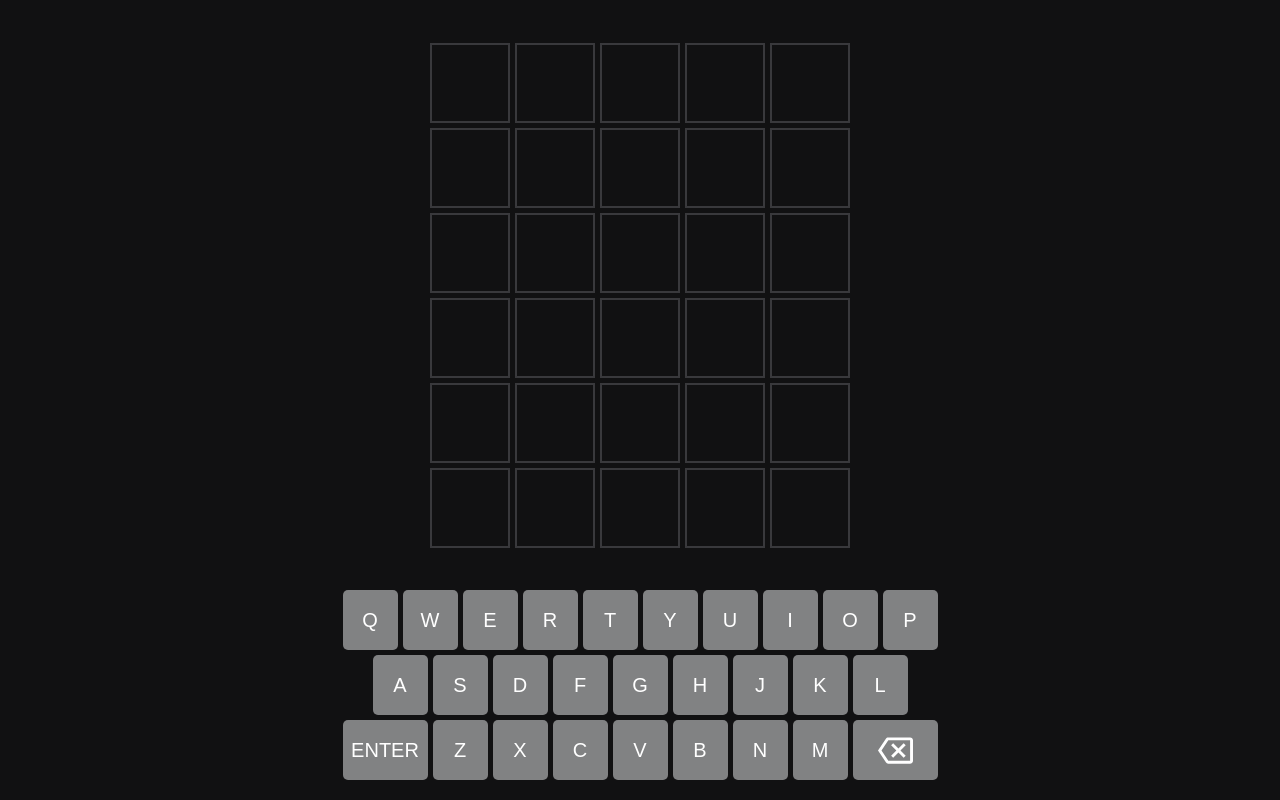
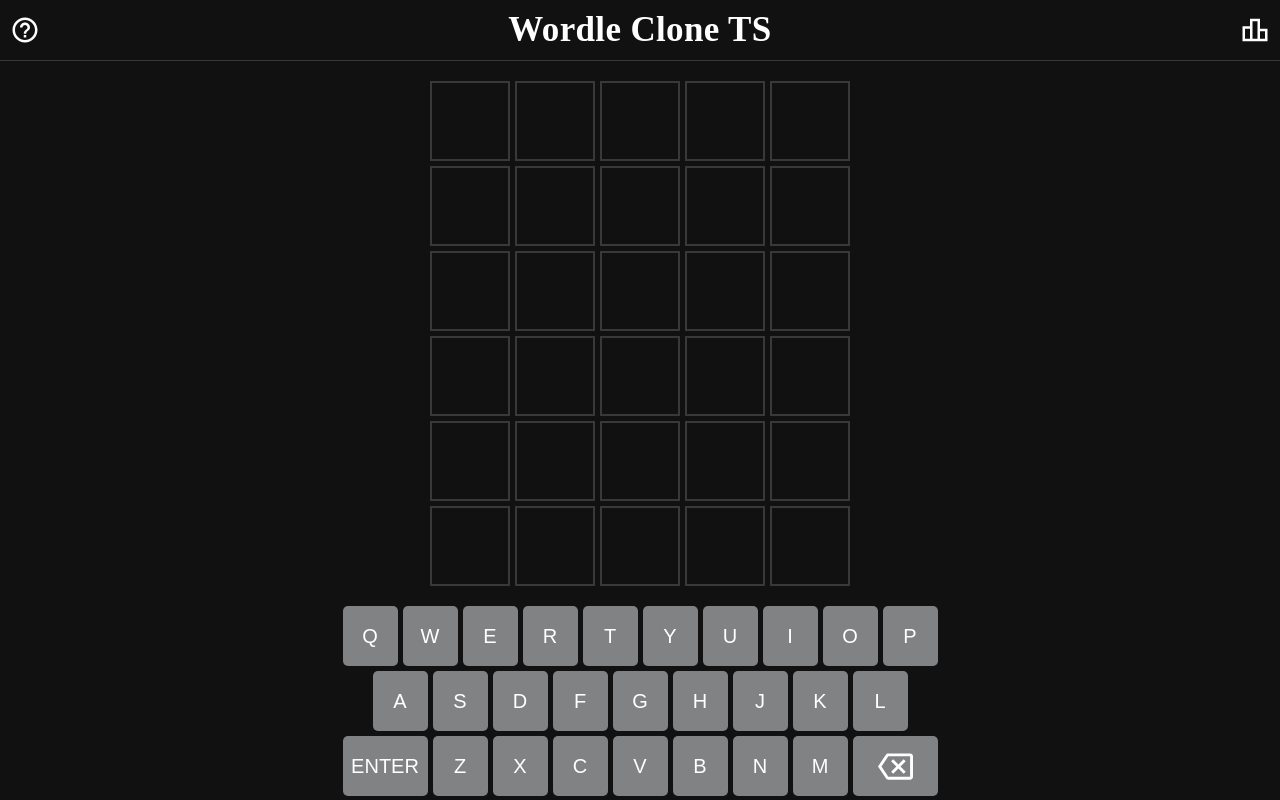
Before and after one commit to fpladano/ts-wordle-clone, a website with bundled scripts: page public/index.html in a window 1280 px wide. Built offline with nearby package versions, Linux system fonts and the light colour scheme.

Commit message:
Wordle Clone TS | Navbar

```diff
--- a/public/index.css
+++ b/public/index.css
@@ -12,7 +12,37 @@ body {
   height: 100vh;
   margin: 0;
   padding: 1em;
-  font-size: clamp(0.5rem, 2.5vmin, 1.5rem);
+  font-size: clamp(1rem, 2.5vmin, 1.25rem);
+}
+
+.navbar {
+  position: relative;
+  left: -1em;
+  top: -1em;
+  width: 100vw;
+  color: white;
+  fill: white;
+  display: flex;
+  justify-content: space-between;
+  align-items: center;
+  border-bottom: 1px hsl(240, 2%, 23%) solid;
+  padding: 0.5em;
+}
+
+.game-tittle {
+  font-family: 'nyt-karnakcondensed';
+  font-size: 1.75em;
+  font-weight: 700;
+  letter-spacing: 0.01em;
+}
+
+.game-icon {
+  padding-top: 0.25em;
+}
+
+.game-icon > svg {
+  width: 1.5em;
+  height: 1.5em;
 }
 
 .keyboard {
--- a/public/index.html
+++ b/public/index.html
@@ -13,6 +13,37 @@
     <title>Wordle Clone TS</title>
   </head>
   <body>
+    <header>
+      <nav class="navbar">
+        <div id="about-icon" class="game-icon">
+          <svg
+            xmlns="http://www.w3.org/2000/svg"
+            height="24"
+            viewBox="0 0 24 24"
+            width="24"
+          >
+            <path
+              fill="var(--color-tone-1)"
+              d="M11 18h2v-2h-2v2zm1-16C6.48 2 2 6.48 2 12s4.48 10 10 10 10-4.48 10-10S17.52 2 12 2zm0 18c-4.41 0-8-3.59-8-8s3.59-8 8-8 8 3.59 8 8-3.59 8-8 8zm0-14c-2.21 0-4 1.79-4 4h2c0-1.1.9-2 2-2s2 .9 2 2c0 2-3 1.75-3 5h2c0-2.25 3-2.5 3-5 0-2.21-1.79-4-4-4z"
+            ></path>
+          </svg>
+        </div>
+        <div class="game-tittle">Wordle Clone TS</div>
+        <div id="stats-icon" class="game-icon">
+          <svg
+            xmlns="http://www.w3.org/2000/svg"
+            height="24"
+            viewBox="0 0 24 24"
+            width="24"
+          >
+            <path
+              fill="var(--color-tone-1)"
+              d="M16,11V3H8v6H2v12h20V11H16z M10,5h4v14h-4V5z M4,11h4v8H4V11z M20,19h-4v-6h4V19z"
+            ></path>
+          </svg>
+        </div>
+      </nav>
+    </header>
     <div class="alert-container" data-alert-container></div>
     <div class="background-filter hide"></div>
     <div class="statistics-container hide" data-statistics-container>
```
